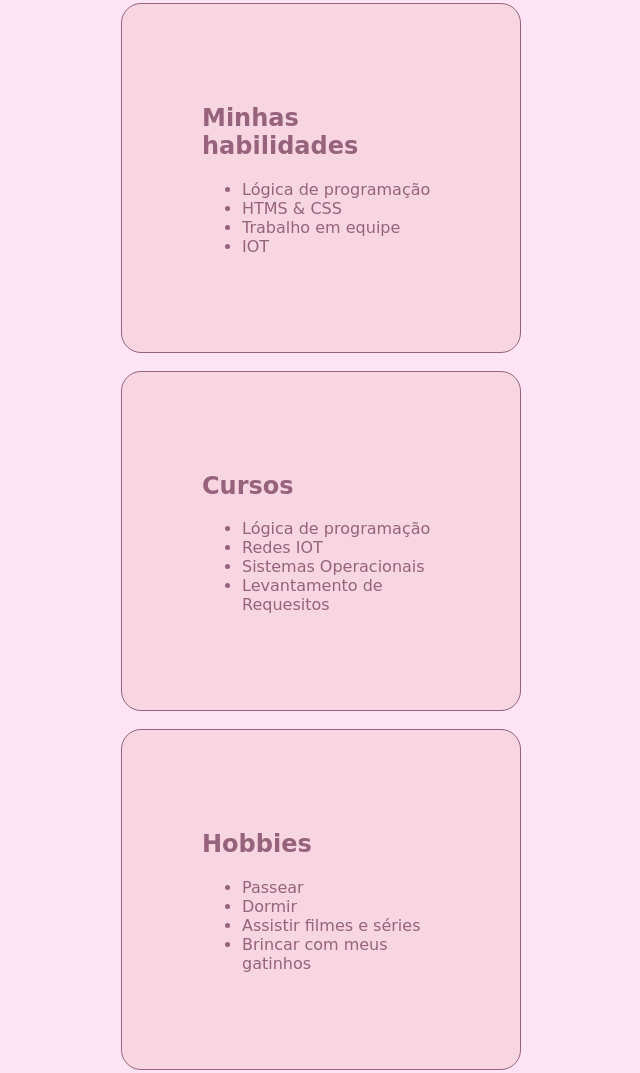
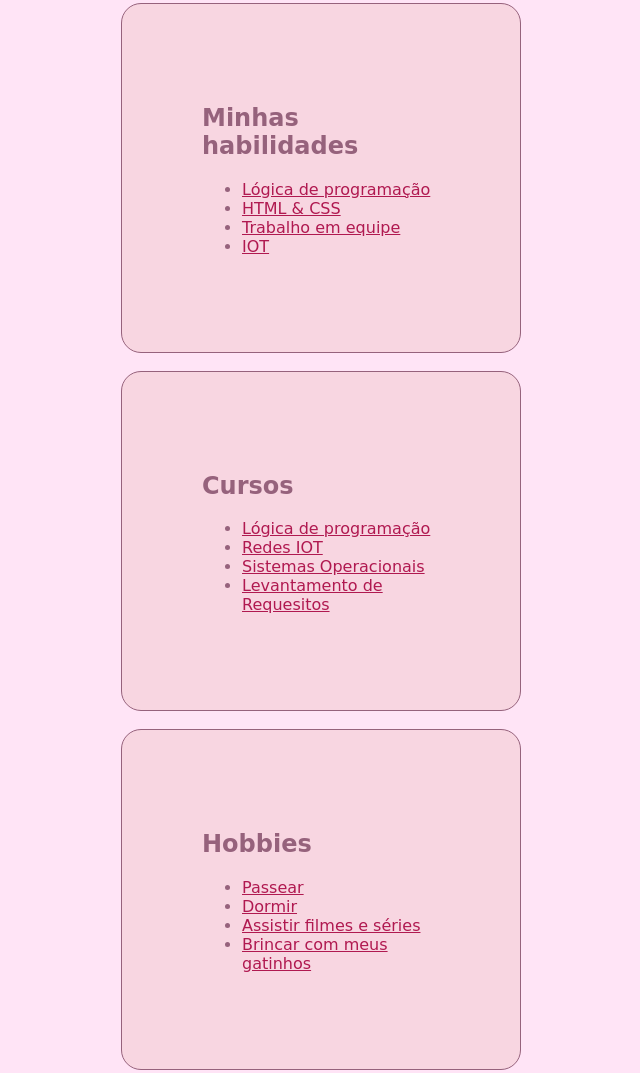
Before and after one commit to Isabelasanrroman/site-pessoal, a plain HTML site: page index.html in a window 1280 px wide. Shown: the part 241-1314 px from the top of the page, without its empty margins (319-959 px from the left). Drawn offline with Linux system fonts and the light colour scheme.

Commit message:
Meu site pessoal

```diff
--- a/index.html
+++ b/index.html
@@ -111,10 +111,18 @@
                 Minhas habilidades
             </h2>
             <ul>
-                <li>Lógica de programação</li>
-                <li>HTMS & CSS</li>
-                <li>Trabalho em equipe</li>
-                <li>IOT</li>
+                <li>
+                    <a href="https://www.locaweb.com.br/blog/temas/codigo-aberto/logica-de-programacao-o-que-e/" target="_blank">Lógica de programação</a>
+                </li>
+                <li>
+                    <a href="https://www.rocketseat.com.br/blog/artigos/post/como-comecar-com-html-e-css" target="_blank">HTML & CSS</a>
+                </li>
+                <li>
+                    <a href="https://mitsloanreview.com.br/trabalho-em-equipe/" target="_blank">Trabalho em equipe</a>
+                </li>
+                <li>
+                    <a href="https://aws.amazon.com/pt/what-is/iot/" target="_blank">IOT</a>
+                </li>
             </ul>
         </section>
         <section>
@@ -122,10 +130,17 @@
                 Cursos
             </h2>
             <ul>
-                <li>Lógica de programação</li>
-                <li>Redes IOT</li>
-                <li>Sistemas Operacionais</li>
-                <li>Levantamento de Requesitos</li>
+                <li>
+                    <a href="https://www.sp.senac.br/cursos-livres/curso-de-logica-de-programacao" target="_blank">Lógica de programação</a>
+                <li>
+                    <a href="https://www.sp.senac.br/cursos-tecnicos/curso-tecnico-em-internet-das-coisas" target="_blank">Redes IOT</a>
+                </li>
+                <li>
+                    <a href="https://www.sp.senai.br/curso/lpic-1-sistemas-operacionais-linux-instalacao-e-configuracao/102347" target="_blank">Sistemas Operacionais</a>
+                </li>
+                <li>
+                    <a href="https://www.udemy.com/course/analise-de-requisitos-de-software/?srsltid=AfmBOorc3lmxIyo_wRD8-tJw4pDGH0GUgeoHRmAp_aEJ6GSp_ITX5Eba" target="_blank">Levantamento de Requesitos</a>
+                </li>
             </ul>
         </section>
         <section>
@@ -133,10 +148,18 @@
                 Hobbies
             </h2>
             <ul>
-                <li>Passear</li>
-                <li>Dormir</li>
-                <li>Assistir filmes e séries</li>
-                <li>Brincar com meus gatinhos</li>
+                <li>
+                    <a href="https://www.melhoresdestinos.com.br/viajar-faz-bem.html" target="_blank">Passear</a>
+                </li>
+                <li>
+                    <a href="https://www.pneumocenter.com.br/blog/equilibrio-do-sono-a-importancia-de-dormir-bem-para-a-saude/" target="_blank">Dormir</a>
+                </li>
+                <li>
+                    <a href="https://comunidade.nubank.com.br/t/assistir-filmes-e-series-pode-ter-benef%C3%ADcios/588049" target="_blank">Assistir filmes e séries</a>
+                </li>
+                <li>
+                    <a href="https://www.petz.com.br/blog/como-brincar-com-gatos/" target="_blank">Brincar com meus gatinhos</a>
+                </li>
             </ul>
         </section>
         <section>
```
